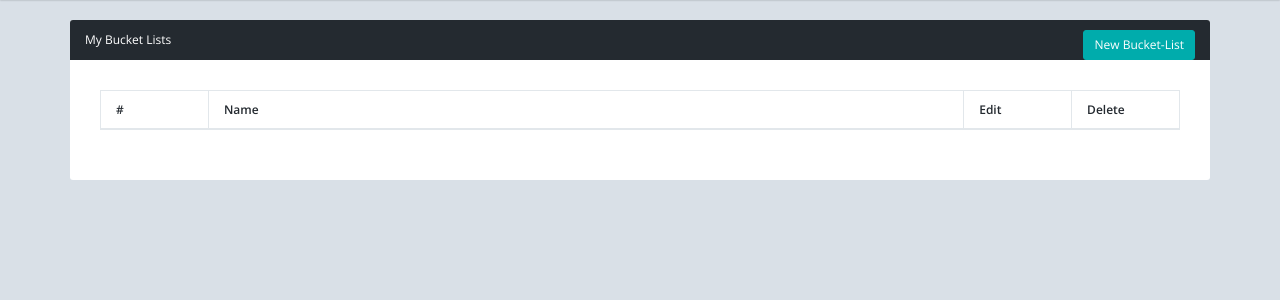
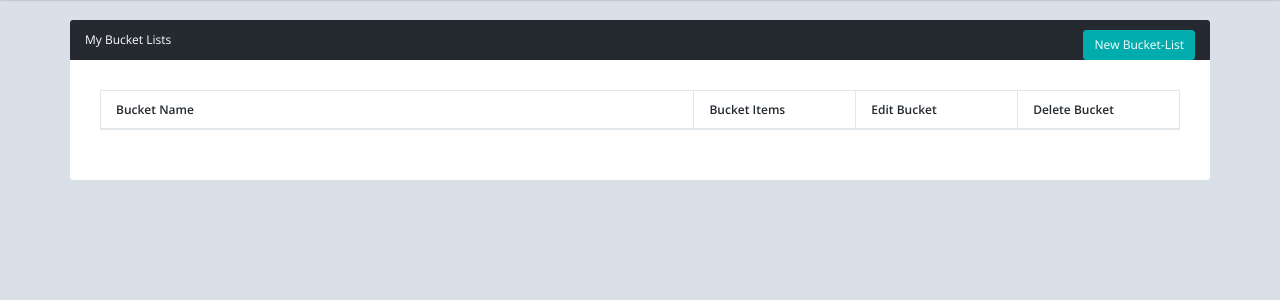
Before and after one commit to rnjane/Bucket-Lists-API-Back-End, a Flask app: page /bucketlists in a window 1280 px wide. Shown: the part 54-354 px from the top of the page. Run offline with Flask 2, Linux system fonts and the light colour scheme; a user stored in the database is signed in; data comes from the database, SQL or seed files in the repository; data that the repository does not hold is empty; some libraries are stand-ins or nearby versions.

Commit message:
[TASK]Add link to all items

```diff
--- a/app/templates/bucketlists.html
+++ b/app/templates/bucketlists.html
@@ -159,26 +159,26 @@
 							<div class="table-responsive">
 								<table id="data-table" class="table table-striped table-bordered" width="100%">
 								<colgroup>
-									<col span="1" style="width: 10%;">
-									<col span="1" style="width: 70%;">
-                                    <col span="1" style="width: 10%;">
-									<col span="1" style="width: 10%;">
+									<col span="1" style="width: 55%;">
+									<col span="1" style="width: 15%;">
+                                    <col span="1" style="width: 15%;">
+									<col span="1" style="width: 15%;">
 								</colgroup>
 									<thead>
 										<tr>
-											<th>#</th>
-											<th>Name</th>
-											<th>Edit</th>
-											<th>Delete</th>
+											<th>Bucket Name</th>
+											<th>Bucket Items</th>
+											<th>Edit Bucket</th>
+											<th>Delete Bucket</th>
 										</tr>
 									</thead>
 									<tbody>
 										{% for bucketlist in buckets %}
                                             <tr>
-											<td>{{ bucketlist.id}}</td>
-											<td><a href="{{ "bucketlists/" + bucketlist.bucketname + "/items" }}">{{ bucketlist.bucketname }}</a></td>
-											<td class="text-center"><button type="button" class="btn btn-primary btn-sm" data-toggle="modal" data-target="#exampleModal" data-item="{{ bucketlist.bucketname }}">Edit</button> </td>
-											<td class="text-center"><button type="button" class="btn btn-primary btn-sm" data-toggle="modal" data-target="#removeModal" data-item="{{ bucketlist.bucketname }}">Delete</button> </td>
+											<td>{{ bucketlist.bucketname }}</td>
+											<td><a href="{{ "bucketlists/" + bucketlist.bucketname + "/items" }}">View Items</a></td>
+											<td class="text-center"><button type="button" class="btn btn-primary btn-sm" data-toggle="modal" data-target="#exampleModal" data-item="{{ bucketlist.bucketname }}">Edit Bucket</button> </td>
+											<td class="text-center"><button type="button" class="btn btn-primary btn-sm" data-toggle="modal" data-target="#removeModal" data-item="{{ bucketlist.bucketname }}">Delete Bucket</button> </td>
 											</tr>
                                         {% endfor %}
 									</tbody>
```
